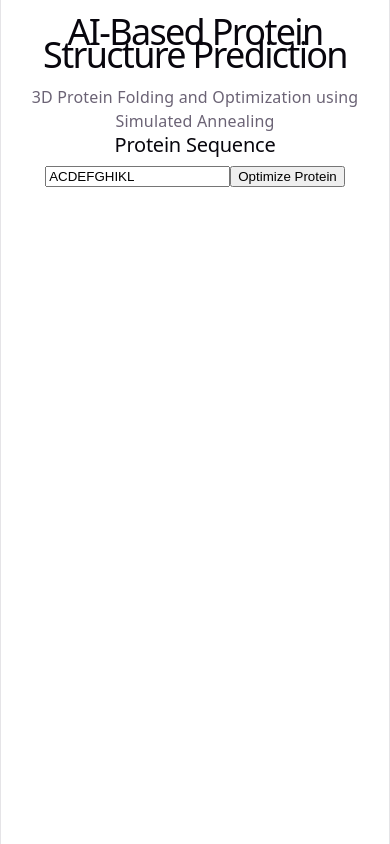
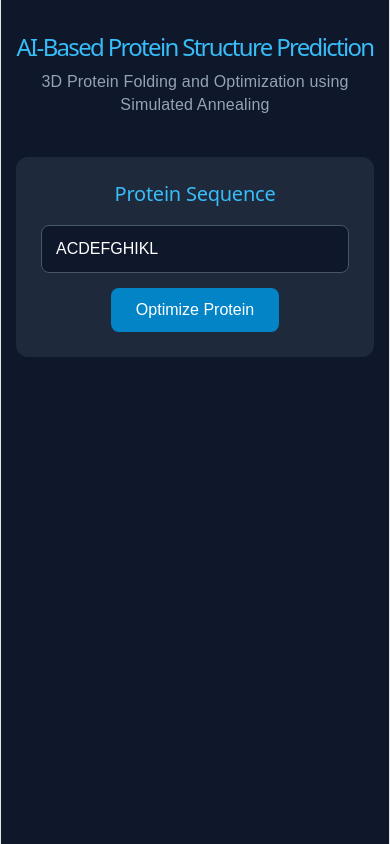
Before and after one commit to drenkelmendi02/Dren-Kelmendi---AI-Based-Protein-Structure-Prediction-and-Optimization, a React app in the folder frontend/: page / in a window 390 px wide. Built offline with nearby package versions, Linux system fonts and the light colour scheme; the HTML template or start-up script is replaced by a standard one.

Commit message:
Update App.cs

```diff
--- a/frontend/src/App.css
+++ b/frontend/src/App.css
@@ -1,184 +1,144 @@
-.counter {
-  font-size: 16px;
-  padding: 5px 10px;
-  border-radius: 5px;
-  color: var(--accent);
-  background: var(--accent-bg);
-  border: 2px solid transparent;
-  transition: border-color 0.3s;
-  margin-bottom: 24px;
 
-  &:hover {
-    border-color: var(--accent-border);
-  }
-  &:focus-visible {
-    outline: 2px solid var(--accent);
-    outline-offset: 2px;
-  }
+* {
+    margin: 0;
+    padding: 0;
+    box-sizing: border-box;
 }
 
-.hero {
-  position: relative;
-
-  .base,
-  .framework,
-  .vite {
-    inset-inline: 0;
-    margin: 0 auto;
-  }
-
-  .base {
-    width: 170px;
-    position: relative;
-    z-index: 0;
-  }
-
-  .framework,
-  .vite {
-    position: absolute;
-  }
-
-  .framework {
-    z-index: 1;
-    top: 34px;
-    height: 28px;
-    transform: perspective(2000px) rotateZ(300deg) rotateX(44deg) rotateY(39deg)
-      scale(1.4);
-  }
-
-  .vite {
-    z-index: 0;
-    top: 107px;
-    height: 26px;
-    width: auto;
-    transform: perspective(2000px) rotateZ(300deg) rotateX(40deg) rotateY(39deg)
-      scale(0.8);
-  }
+body {
+    font-family: Arial, sans-serif;
+    background-color: #0f172a;
+    color: #f8fafc;
 }
 
-#center {
-  display: flex;
-  flex-direction: column;
-  gap: 25px;
-  place-content: center;
-  place-items: center;
-  flex-grow: 1;
-
-  @media (max-width: 1024px) {
-    padding: 32px 20px 24px;
-    gap: 18px;
-  }
+.app {
+    min-height: 100vh;
+    padding: 30px;
 }
 
-#next-steps {
-  display: flex;
-  border-top: 1px solid var(--border);
-  text-align: left;
-
-  & > div {
-    flex: 1 1 0;
-    padding: 32px;
-    @media (max-width: 1024px) {
-      padding: 24px 20px;
-    }
-  }
-
-  .icon {
-    margin-bottom: 16px;
-    width: 22px;
-    height: 22px;
-  }
-
-  @media (max-width: 1024px) {
-    flex-direction: column;
+header {
     text-align: center;
-  }
+    margin-bottom: 40px;
 }
 
-#docs {
-  border-right: 1px solid var(--border);
-
-  @media (max-width: 1024px) {
-    border-right: none;
-    border-bottom: 1px solid var(--border);
-  }
+header h1 {
+    font-size: 32px;
+    color: #38bdf8;
+    margin-bottom: 12px;
 }
 
-#next-steps ul {
-  list-style: none;
-  padding: 0;
-  display: flex;
-  gap: 8px;
-  margin: 32px 0 0;
+header p {
+    color: #94a3b8;
+    font-size: 16px;
+}
 
-  .logo {
-    height: 18px;
-  }
+main {
+    max-width: 1200px;
+    margin: auto;
+}
 
-  a {
-    color: var(--text-h);
+.input-section,
+.results-section,
+.viewer-section {
+    background-color: #1e293b;
+    padding: 25px;
+    border-radius: 12px;
+    margin-bottom: 25px;
+}
+
+h2 {
+    margin-bottom: 20px;
+    color: #38bdf8;
+}
+
+.input-section input {
+    width: 100%;
+    padding: 14px;
+    border: 1px solid #475569;
+    border-radius: 8px;
+    background-color: #0f172a;
+    color: white;
     font-size: 16px;
-    border-radius: 6px;
-    background: var(--social-bg);
-    display: flex;
-    padding: 6px 12px;
-    align-items: center;
-    gap: 8px;
-    text-decoration: none;
-    transition: box-shadow 0.3s;
+    margin-bottom: 15px;
+}
 
-    &:hover {
-      box-shadow: var(--shadow);
-    }
-    .button-icon {
-      height: 18px;
-      width: 18px;
-    }
-  }
+.input-section button {
+    padding: 13px 25px;
+    background-color: #0284c7;
+    color: white;
+    border: none;
+    border-radius: 8px;
+    font-size: 16px;
+    cursor: pointer;
+    transition: 0.3s;
+}
 
-  @media (max-width: 1024px) {
-    margin-top: 20px;
-    flex-wrap: wrap;
-    justify-content: center;
+.input-section button:hover {
+    background-color: #0369a1;
+}
 
-    li {
-      flex: 1 1 calc(50% - 8px);
+.input-section button:disabled {
+    opacity: 0.5;
+    cursor: not-allowed;
+}
+
+.error {
+    color: #f87171;
+    margin-top: 15px;
+}
+
+.metrics {
+    display: grid;
+    grid-template-columns: repeat(4, 1fr);
+    gap: 15px;
+    margin-bottom: 25px;
+}
+
+.metric {
+    background-color: #0f172a;
+    padding: 20px;
+    border-radius: 8px;
+    text-align: center;
+}
+
+.metric h3 {
+    color: #94a3b8;
+    font-size: 14px;
+    margin-bottom: 12px;
+}
+
+.metric p {
+    color: #38bdf8;
+    font-size: 24px;
+    font-weight: bold;
+}
+
+.results-section > p {
+    margin-top: 12px;
+    color: #cbd5e1;
+}
+
+.viewer-section > div {
+    overflow: hidden;
+    border-radius: 8px;
+}
+
+@media (max-width: 768px) {
+    .app {
+        padding: 15px;
     }
 
-    a {
-      width: 100%;
-      justify-content: center;
-      box-sizing: border-box;
+    header h1 {
+        font-size: 24px;
     }
-  }
+
+    .metrics {
+        grid-template-columns: repeat(2, 1fr);
+    }
 }
 
-#spacer {
-  height: 88px;
-  border-top: 1px solid var(--border);
-  @media (max-width: 1024px) {
-    height: 48px;
-  }
+@media (max-width: 450px) {
+    .metrics {
+        grid-template-columns: 1fr;
+    }
 }
-
-.ticks {
-  position: relative;
-  width: 100%;
-
-  &::before,
-  &::after {
-    content: '';
-    position: absolute;
-    top: -4.5px;
-    border: 5px solid transparent;
-  }
-
-  &::before {
-    left: 0;
-    border-left-color: var(--border);
-  }
-  &::after {
-    right: 0;
-    border-right-color: var(--border);
-  }
-}
```
